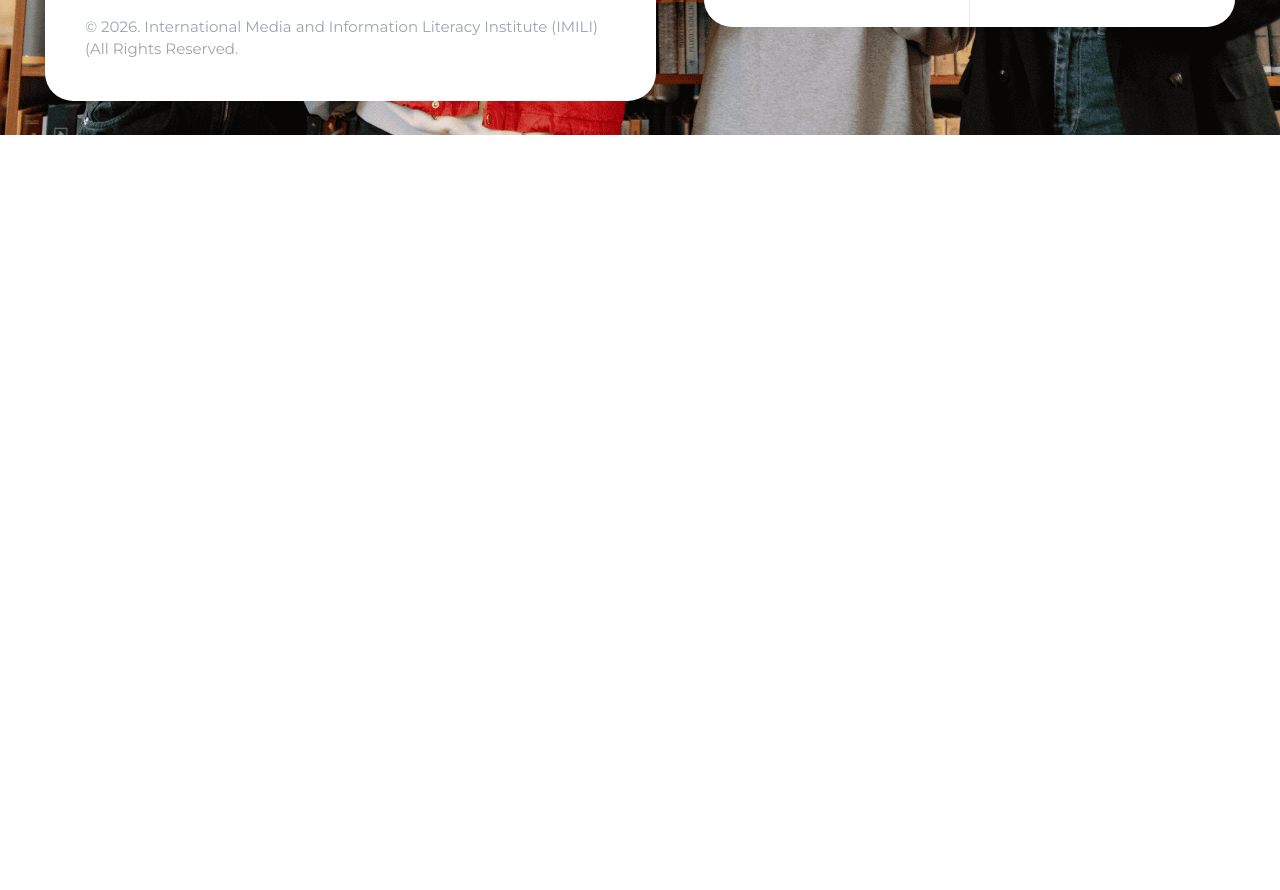
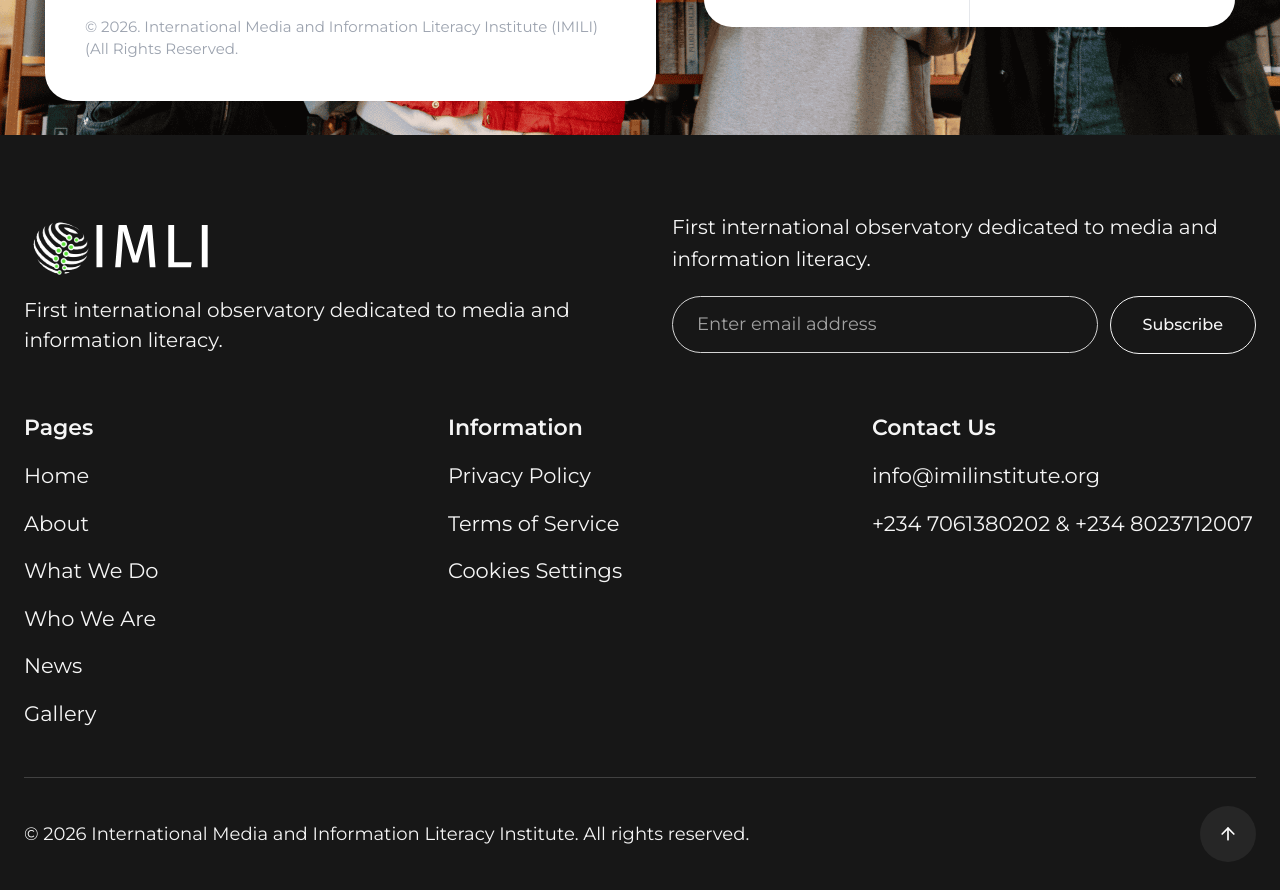
Before and after one commit to damolaoladipo/imli-website, a Next.js app: page / in a window 1280 px wide. Shown: the part 6600-7490 px from the top of the page. Before the commit the page ends 6735 px from the top, so only its background shows below. Built offline with nearby package versions, Linux system fonts and the light colour scheme.

Commit message:
feat(layout): add ImiliFooter below forest footer
Render the IMILI footer section in the root app layout.

```diff
--- a/app/layout.tsx
+++ b/app/layout.tsx
@@ -5,6 +5,7 @@
 import ForestFooterSection from "@/components/custom/forest-footer";
 import { HeroHeader } from "@/components/custom/header";
 import { useMont } from "@/_data/fonts";
+import FooterSection from "@/components/custom/footer";
 
 export const metadata: Metadata = {
   title: siteConfig.title,
@@ -39,6 +40,7 @@
         <main className="overflow-x-hidden">{children}</main>
 
         <ForestFooterSection />
+        <FooterSection />
       </body>
     </html>
   );
```
